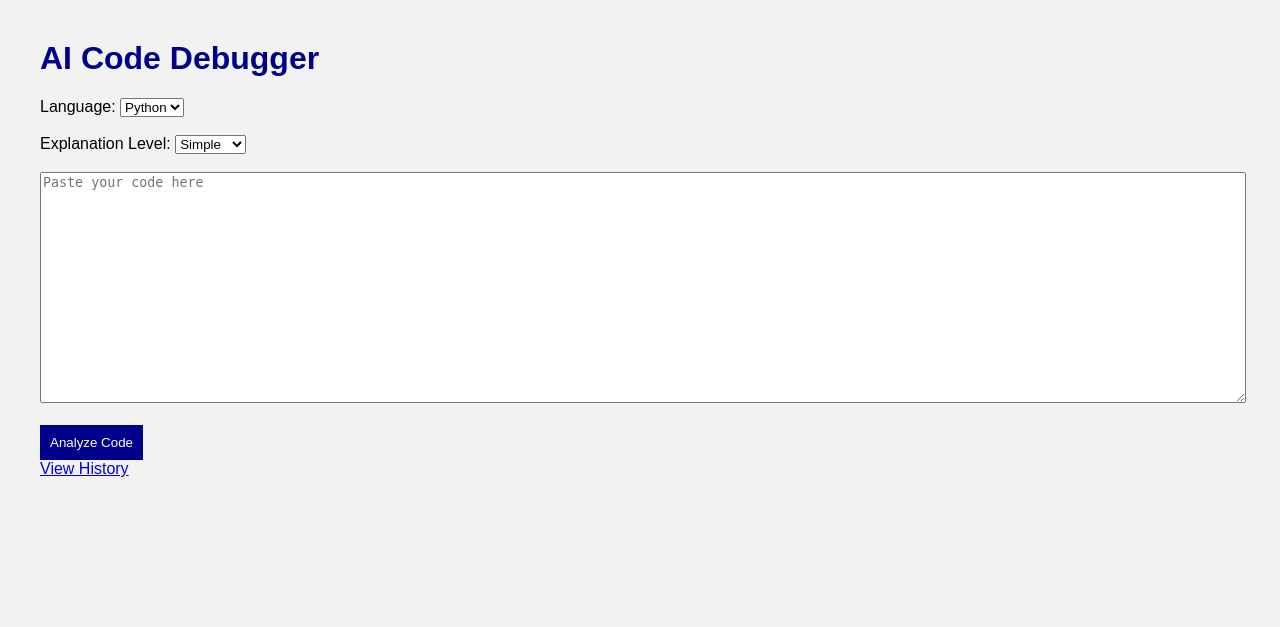
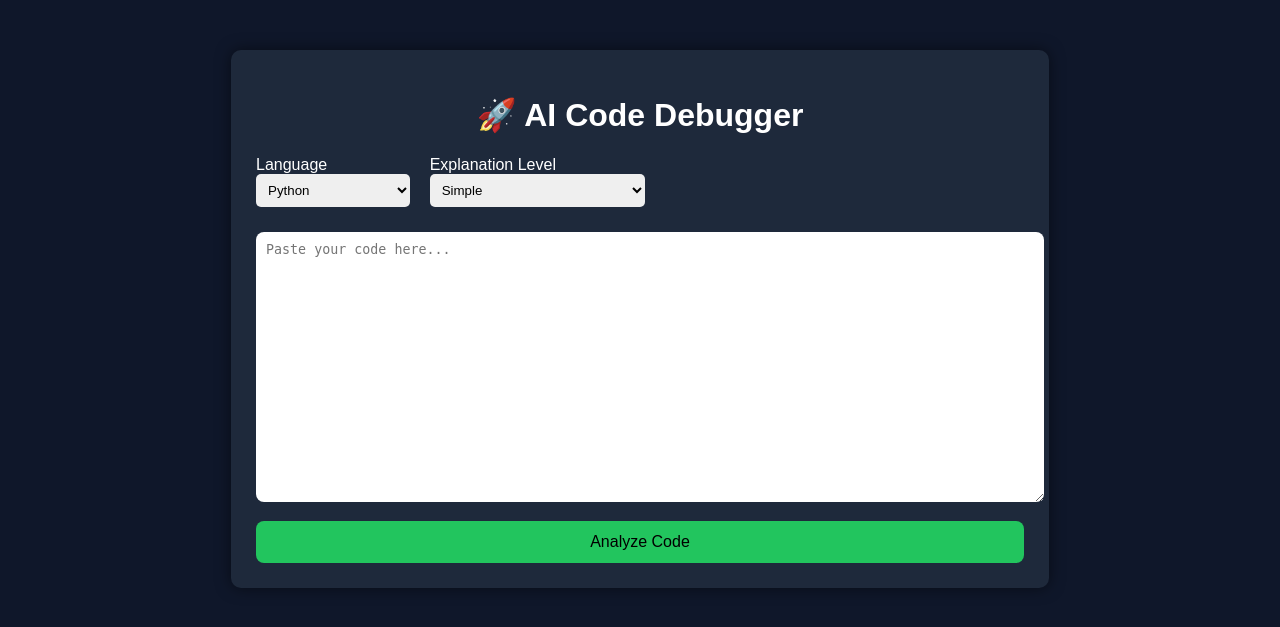
Before and after one commit to 2303A52110/AI-Code-Debugger, a Flask app: page / in a window 1280 px wide. Shown: the top 627 px of the page. Run offline with Flask 3, Linux system fonts and the light colour scheme.

Commit message:
improved UI

```diff
--- a/static/style.css
+++ b/static/style.css
@@ -1,21 +1,71 @@
 body {
-    font-family: Arial;
-    margin: 40px;
-    background-color: #f2f2f2;
+    font-family: Arial, sans-serif;
+    background: #0f172a;
+    color: white;
+    margin: 0;
+    padding: 0;
+}
+
+.container {
+    width: 60%;
+    margin: 50px auto;
+    background: #1e293b;
+    padding: 25px;
+    border-radius: 10px;
+    box-shadow: 0px 0px 15px rgba(0,0,0,0.5);
 }
 
 h1 {
-    color: darkblue;
+    text-align: center;
+}
+
+.row {
+    display: flex;
+    gap: 20px;
+    margin-bottom: 15px;
+}
+
+select {
+    width: 100%;
+    padding: 8px;
+    border-radius: 5px;
+    border: none;
 }
 
 textarea {
     width: 100%;
+    height: 250px;
+    padding: 10px;
+    border-radius: 8px;
+    border: none;
+    margin-top: 10px;
+    font-family: monospace;
 }
 
 button {
-    padding: 10px;
-    background-color: darkblue;
-    color: white;
+    width: 100%;
+    margin-top: 15px;
+    padding: 12px;
+    background: #22c55e;
     border: none;
+    border-radius: 8px;
+    font-size: 16px;
     cursor: pointer;
 }
+
+button:hover {
+    background: #16a34a;
+}
+
+.result {
+    margin-top: 20px;
+    background: #020617;
+    padding: 15px;
+    border-radius: 8px;
+}
+
+.error {
+    margin-top: 15px;
+    color: red;
+    font-weight: bold;
+}
--- a/templates/index.html
+++ b/templates/index.html
@@ -6,45 +6,50 @@
 </head>
 <body>
 
-<h1>AI Code Debugger</h1>
+<div class="container">
+    <h1>🚀 AI Code Debugger</h1>
 
     <form action="/analyze" method="POST">
 
-<label>Language:</label>
+        <div class="row">
+            <div>
+                <label>Language</label>
                 <select name="language">
                     <option value="Python">Python</option>
                     <option value="C">C</option>
                     <option value="Java">Java</option>
                 </select>
+            </div>
 
-<br><br>
-
-<label>Explanation Level:</label>
+            <div>
+                <label>Explanation Level</label>
                 <select name="level">
                     <option value="simple">Simple</option>
                     <option value="detailed">Detailed</option>
                 </select>
+            </div>
+        </div>
 
-<br><br>
+        <textarea name="code" placeholder="Paste your code here..."></textarea>
 
-<textarea name="code" rows="15" placeholder="Paste your code here"></textarea>
-
-<br><br>
-
-<button type="submit" id="analyzeBtn" onclick="document.getElementById('analyzeBtn').innerText='Analyzing...';">Analyze Code</button>
+        <button type="submit" id="analyzeBtn"
+        onclick="this.innerText='Analyzing...';">
+        Analyze Code
+        </button>
 
     </form>
 
-<a href="/history">View History</a>
-
     {% if error %}
-<p style="color:red;">{{ error }}</p>
+        <div class="error">{{ error }}</div>
     {% endif %}
 
     {% if result %}
-<h2>Result:</h2>
-<div style="white-space: pre-wrap;">{{ result }}</div>
+        <div class="result">
+            <h2>🤖 Analysis Result</h2>
+            <pre>{{ result }}</pre>
+        </div>
     {% endif %}
+</div>
 
 </body>
 </html>
```
Lines whose indentation alone changed are shown as unchanged.
